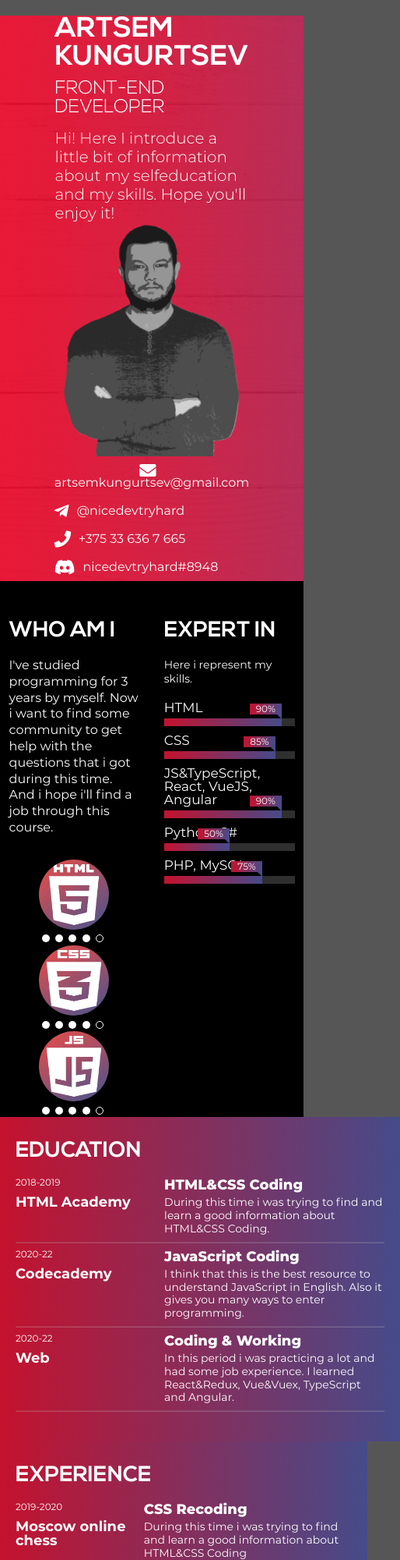
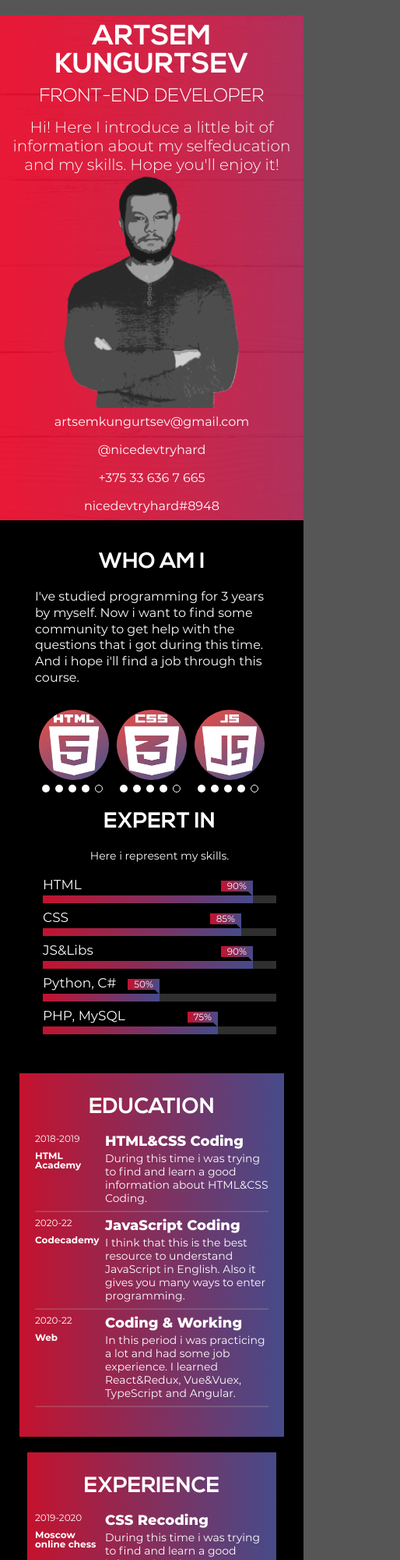
Before and after one commit to nicedevtryhard/cv, a plain HTML site: page index.html in a window 390 px wide. Shown: the top 2000 px of the page at 78% size, 514 px wide, since content can reach past the window. Drawn offline with Linux system fonts and the light colour scheme.

Commit message:
feat: add adaptive

```diff
--- a/index.html
+++ b/index.html
@@ -111,7 +111,8 @@
           </div>
           <div class="bar">
             <div class="info">
-              <span>JS&TypeScript, React, VueJS, Angular</span>
+              <span class="js-text">JS&TypeScript, React, VueJS, Angular</span>
+              <span class="js-text__short">JS&Libs</span>
             </div>
             <div class="progress-line js">
               <span></span>
@@ -139,8 +140,8 @@
         <h2 class="education__title">education</h2>
         <div class="education__item">
           <div class="education__date">
-            <h3>2018-2019</h3>
-            <h2>HTML Academy</h2>
+            <h4>2018-2019</h4>
+            <h3>HTML Academy</h3>
           </div>
           <div class="education__desc">
             <h2 class="education__desc__title">HTML&CSS Coding</h2>
@@ -153,8 +154,8 @@
         <hr />
         <div class="education__item">
           <div class="education__date">
-            <h3>2020-22</h3>
-            <h2>Codecademy</h2>
+            <h4>2020-22</h4>
+            <h3>Codecademy</h3>
           </div>
           <div class="education__desc">
             <h2 class="education__desc__title">JavaScript Coding</h2>
@@ -167,8 +168,8 @@
         <hr />
         <div class="education__item">
           <div class="education__date">
-            <h3>2020-22</h3>
-            <h2>Web</h2>
+            <h4>2020-22</h4>
+            <h3>Web</h3>
           </div>
           <div class="education__desc">
             <h2 class="education__desc__title">Coding & Working</h2>
@@ -184,8 +185,8 @@
         <h2 class="experience__title">experience</h2>
         <div class="experience__item">
           <div class="experience__date">
-            <h3>2019-2020</h3>
-            <h2>Moscow online chess</h2>
+            <h4>2019-2020</h4>
+            <h3>Moscow online chess</h3>
           </div>
           <div class="experience__desc">
             <h2 class="experience__desc__title">CSS Recoding</h2>
@@ -198,8 +199,8 @@
         <hr />
         <div class="experience__item">
           <div class="experience__date">
-            <h3>2019</h3>
-            <h2>GitHub Portfolio Page</h2>
+            <h4>2019</h4>
+            <h3>GitHub Portfolio Page</h3>
           </div>
           <div class="experience__desc">
             <h2 class="experience__desc__title">HTML & CSS & JS Coding</h2>
@@ -214,8 +215,8 @@
         <hr />
         <div class="experience__item">
           <div class="experience__date">
-            <h3>2020-2021</h3>
-            <h2>Online Store</h2>
+            <h4>2020-2021</h4>
+            <h3>Online Store</h3>
           </div>
           <div class="experience__desc">
             <h2 class="experience__desc__title">HTML & CSS Coding</h2>
--- a/style.css
+++ b/style.css
@@ -265,7 +265,8 @@ main {
 }
 
 .main__item {
-  flex-basis: 43%;
+  flex-basis: 44%;
+  max-width: 100%;
 }
 
 .about__title {
@@ -508,21 +509,22 @@ main {
 }
 
 .education__desc {
+  text-align-last: left;
   width: 350px;
 }
 
-.education__date h2,
-.education__date h3 {
+.education__date h3,
+.education__date h4 {
   display: block;
 }
 
-.education__date h3 {
+.education__date h4 {
   padding-bottom: 10px;
   font-family: Montserrat-Regular;
   font-size: 12px;
 }
 
-.education__date h2 {
+.education__date h3 {
   font-family: Montserrat-Bold;
   font-size: 18px;
 }
@@ -568,21 +570,22 @@ main {
 }
 
 .experience__desc {
+  text-align-last: left;
   width: 350px;
 }
 
-.experience__date h2,
-.experience__date h3 {
+.experience__date h3,
+.experience__date h4 {
   display: block;
 }
 
-.experience__date h3 {
+.experience__date h4 {
   padding-bottom: 10px;
   font-family: Montserrat-Regular;
   font-size: 12px;
 }
 
-.experience__date h2 {
+.experience__date h3 {
   font-family: Montserrat-Bold;
   font-size: 18px;
 }
@@ -689,3 +692,115 @@ footer {
   height: 48px;
   border-radius: 50%;
 }
+.js-text__short {
+  display: none;
+}
+
+@media screen and (max-width: 1024px) {
+  .contacts__item i {
+    display: none;
+  }
+}
+@media screen and (max-width: 1005px) {
+  .main__item {
+    margin: 10px;
+  }
+}
+@media screen and (max-width: 800px) {
+  h1 {
+    font-size: 32px;
+  }
+  main {
+    padding-top: 30px;
+    align-items: center;
+  }
+}
+@media screen and (max-width: 768px) {
+  header {
+    flex-direction: column;
+    align-items: center;
+  }
+  .desc {
+    display: flex;
+    flex-direction: column;
+    align-items: center;
+    margin-top: 10px;
+  }
+  .desc__text {
+    text-align: center;
+  }
+  .contacts {
+    display: flex;
+    flex-direction: column;
+    align-items: center;
+  }
+}
+@media screen and (max-width: 655px) {
+  main {
+    flex-direction: column;
+  }
+  .main__item h2 {
+    text-align: center;
+  }
+  .skills {
+    width: 390px;
+  }
+  .js-text {
+    display: none;
+  }
+  .js-text__short {
+    display: block;
+  }
+}
+@media screen and (max-width: 545px) {
+  .main__item {
+    max-width: 390px;
+  }
+  .skills {
+    width: 300px;
+  }
+  .work-n-hobbies__item h2 {
+    padding: 0 2px;
+  }
+}
+@media screen and (max-width: 450px) {
+  h1 {
+    text-align: center;
+  }
+  .main__item {
+    max-width: 300px;
+    margin: 10px 0;
+  }
+  .skills {
+    width: 300px;
+  }
+  .work-n-hobbies__title {
+    margin-bottom: 5px;
+  }
+  .work-n-hobbies__item {
+    text-align: center;
+    margin-top: 5px;
+  }
+  .education__date h3 {
+    font-size: 12px;
+  }
+  .experience {
+    padding-left: 10px;
+    padding-right: 10px;
+  }
+  .experience__date h3 {
+    font-size: 12px;
+  }
+}
+@media screen and (max-width: 360px) {
+  .main__item {
+    max-width: 260px;
+  }
+  .skills {
+    width: 280px;
+  }
+  .experience__desc__text {
+    width: 150px;
+    overflow: hidden;
+  }
+}
```
